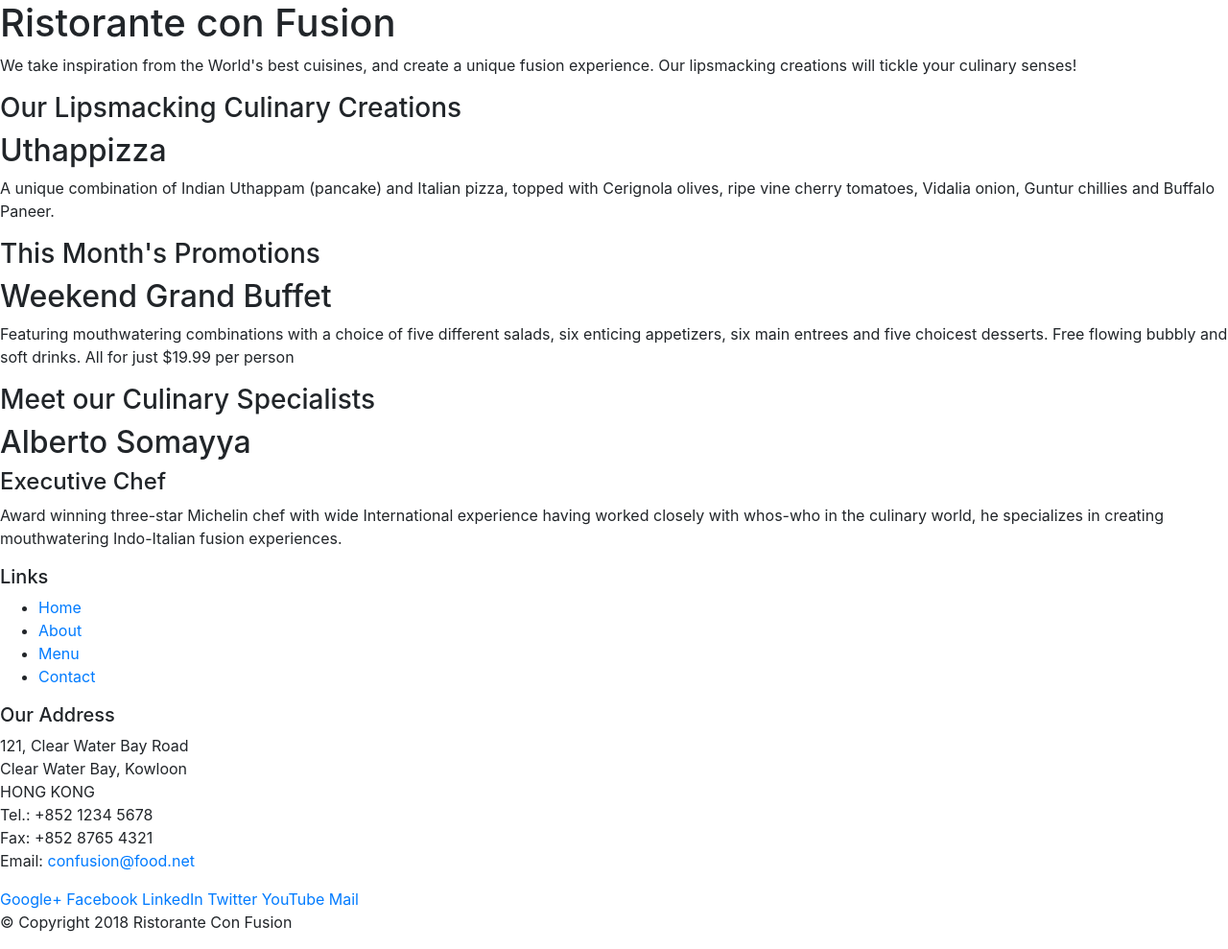
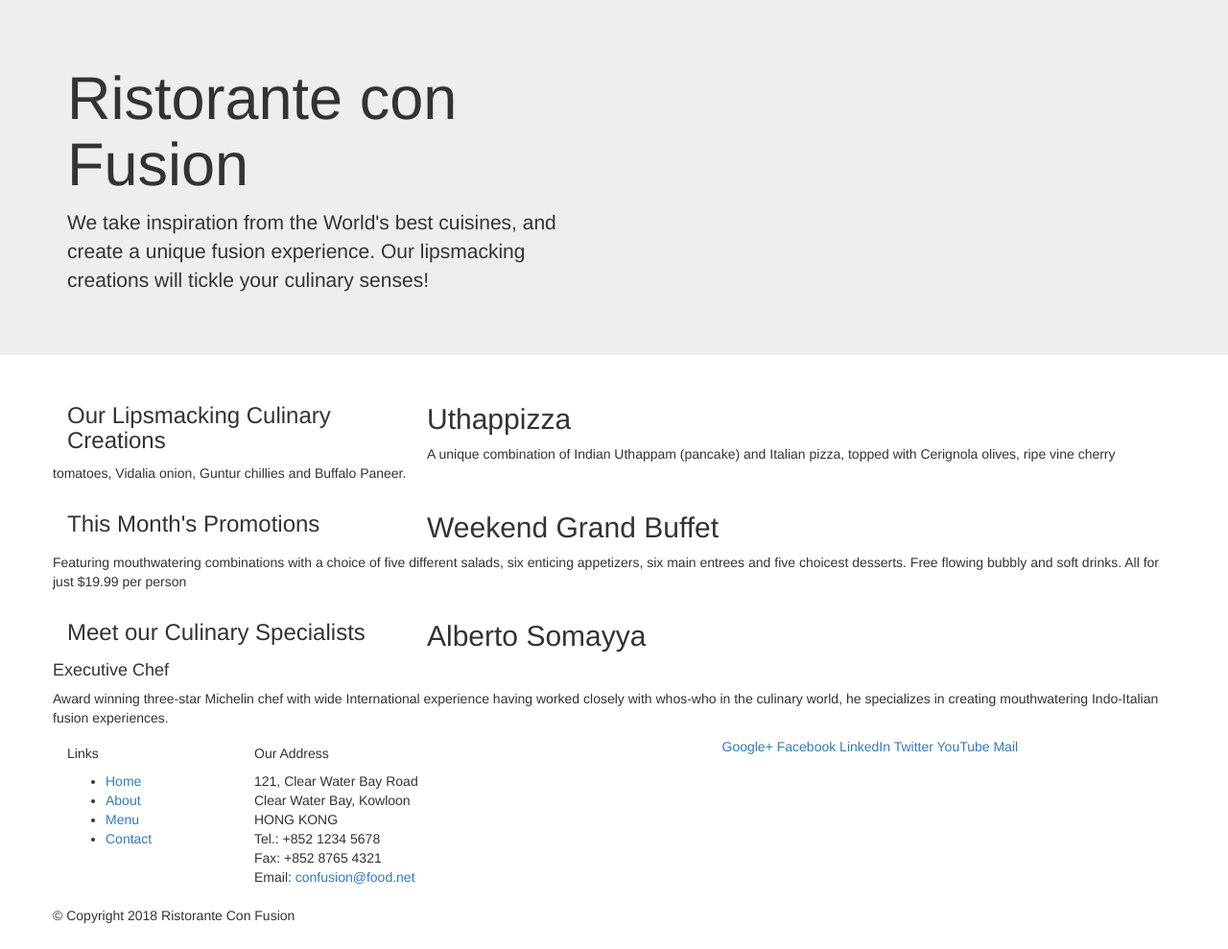
Before and after one commit to ishank991998/Bootstrap, a website: page conFusion/index.html in a window 1280 px wide. Shown: the whole page at 96% size. Drawn offline with nearby package versions, Linux system fonts and the light colour scheme.

Commit message:
Bootstrap Grid Part 1

```diff
--- a/conFusion/index.html
+++ b/conFusion/index.html
@@ -14,46 +14,46 @@
 
 <body>
 
-    <header>
-        <div>
-            <div>
-                <div>
+    <header class ="jumbotron">
+        <div class="container">
+            <div class = "row">
+                <div class="col-12 col-sm-6">
                     <h1>Ristorante con Fusion</h1>
                     <p>We take inspiration from the World's best cuisines, and create a unique fusion experience. Our lipsmacking creations will tickle your culinary senses!</p>
                 </div>
-                <div>
+                <div class="col-12 col-sm">
                 </div>
             </div>
         </div>
     </header>
 
-    <div>
-        <div>
-            <div>
+    <div class = "container">
+        <div class = "row">
+            <div class="col-12 col-sm-4 md-3">
                 <h3>Our Lipsmacking Culinary Creations</h3>
             </div>
-            <div>
+            <div class = "col col-sm col-md">
                 <h2>Uthappizza</h2>
                 <p>A unique combination of Indian Uthappam (pancake) and Italian pizza, topped with Cerignola olives, ripe vine cherry tomatoes, Vidalia onion, Guntur chillies and Buffalo Paneer.</p>
             </div>
         </div>
 
 
-        <div>
-            <div>
+        <div class="row">
+            <div class="col-12 col-sm-4 md-3">
                 <h3>This Month's Promotions</h3>
             </div>
-            <div>
+            <div class = "col col-sm col-md">
                 <h2>Weekend Grand Buffet</h2>
                 <p>Featuring mouthwatering combinations with a choice of five different salads, six enticing appetizers, six main entrees and five choicest desserts. Free flowing bubbly and soft drinks. All for just $19.99 per person </p>
             </div>
         </div>
 
-        <div>
-            <div>
+        <div class = "row">
+            <div class="col-12 col-sm-4 md-3">
                 <h3>Meet our Culinary Specialists</h3>
             </div>
-            <div>
+            <div class = "col col-sm col-md">
                 <h2>Alberto Somayya</h2>
                 <h4>Executive Chef</h4>
                 <p>Award winning three-star Michelin chef with wide International experience having worked closely with whos-who in the culinary world, he specializes in creating mouthwatering Indo-Italian fusion experiences. </p>
@@ -62,9 +62,9 @@
     </div>
 
     <footer>
-        <div>
-            <div>
-                <div>
+        <div class = "container">
+            <div class= "row">
+                <div class="col-4 col-sm-2">
                     <h5>Links</h5>
                     <ul>
                         <li><a href="#">Home</a></li>
@@ -73,7 +73,7 @@
                         <li><a href="#">Contact</a></li>
                     </ul>
                 </div>
-                <div>
+                <div class="col-7 col-sm-5">
                     <h5>Our Address</h5>
                     <address>
 		              121, Clear Water Bay Road<br>
@@ -84,8 +84,8 @@
 		              Email: <a href="mailto:confusion@food.net">confusion@food.net</a>
 		           </address>
                 </div>
-                <div>
-                    <div>
+                <div class="col-12 col-sm-4">
+                    <div class="col-auto">
                         <a href="http://google.com/+">Google+</a>
                         <a href="http://www.facebook.com/profile.php?id=">Facebook</a>
                         <a href="http://www.linkedin.com/in/">LinkedIn</a>
@@ -95,7 +95,7 @@
                     </div>
                 </div>
            </div>
-           <div>
+           <div class = "row">
                 <div>
                     <p>© Copyright 2018 Ristorante Con Fusion</p>
                 </div>
```
